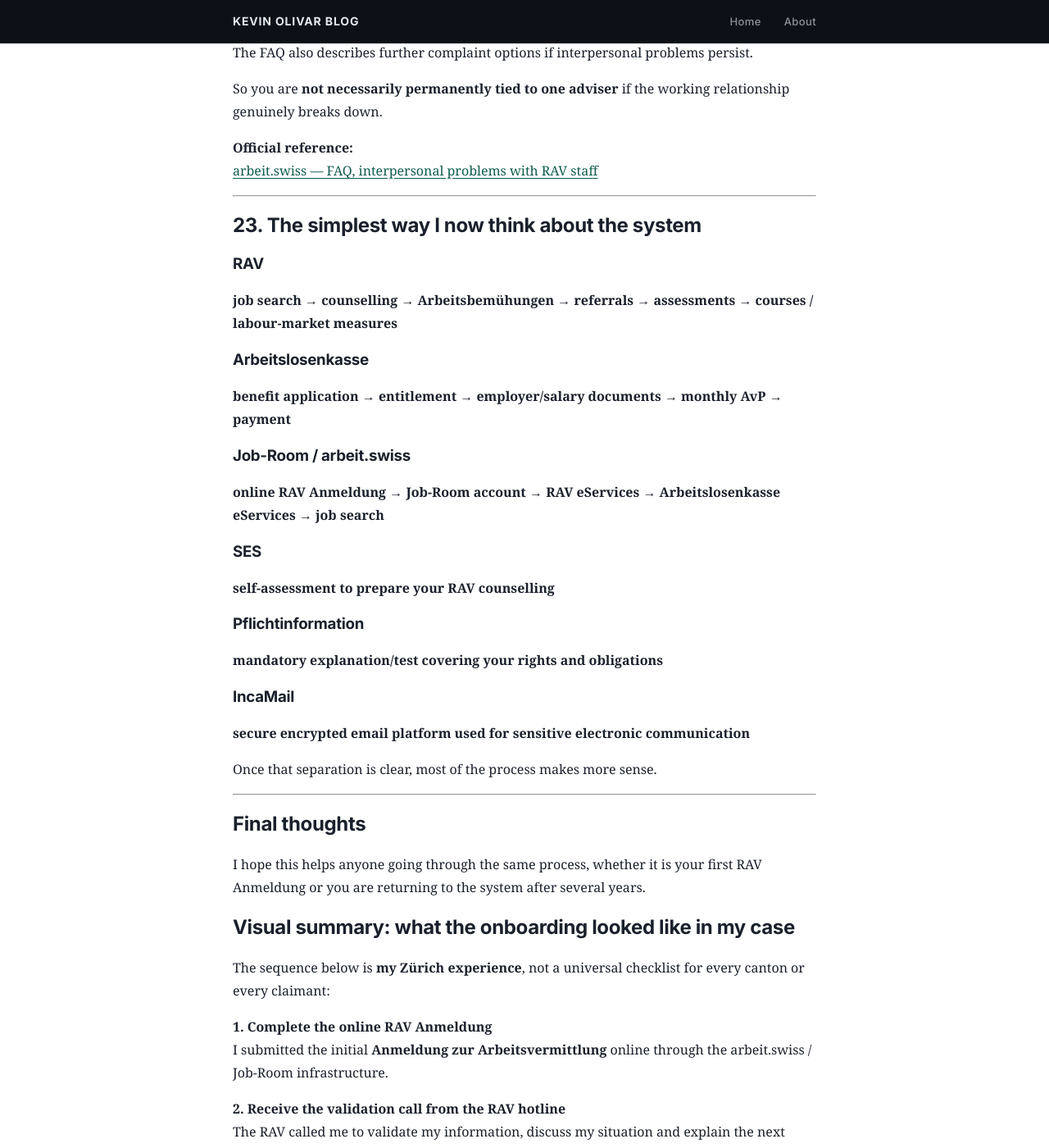
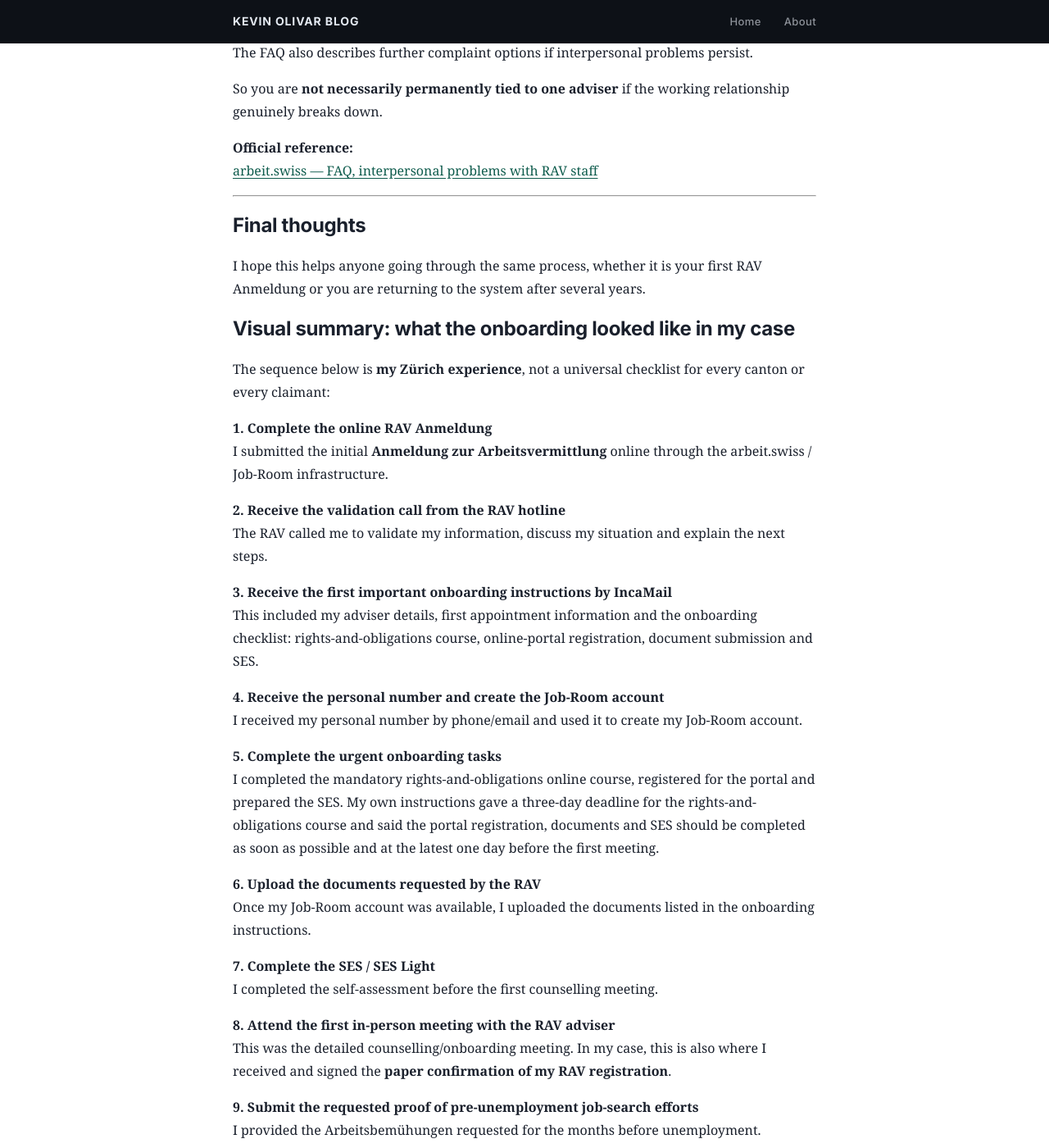
Before and after one commit to olivark/olivark.github.io, a Jekyll site: the page built from _posts/2026-08-18-rav-onboarding-switzerland.md, in a window 1280 px wide and 1400 px high, scrolled down 27797 px. Shown: the whole window at 82% size. Built offline with Jekyll 4.4.1, drawn with Linux system fonts in a browser that asks for light colours.

Commit message:
doc: update rav post

```diff
--- a/_posts/2026-08-18-rav-onboarding-switzerland.md
+++ b/_posts/2026-08-18-rav-onboarding-switzerland.md
@@ -941,36 +941,6 @@ So you are **not necessarily permanently tied to one adviser** if the working re
 
 ---
 
-## 23. The simplest way I now think about the system
-
-### RAV
-
-**job search → counselling → Arbeitsbemühungen → referrals → assessments → courses / labour-market measures**
-
-### Arbeitslosenkasse
-
-**benefit application → entitlement → employer/salary documents → monthly AvP → payment**
-
-### Job-Room / arbeit.swiss
-
-**online RAV Anmeldung → Job-Room account → RAV eServices → Arbeitslosenkasse eServices → job search**
-
-### SES
-
-**self-assessment to prepare your RAV counselling**
-
-### Pflichtinformation
-
-**mandatory explanation/test covering your rights and obligations**
-
-### IncaMail
-
-**secure encrypted email platform used for sensitive electronic communication**
-
-Once that separation is clear, most of the process makes more sense.
-
----
-
 ## Final thoughts
 
 I hope this helps anyone going through the same process, whether it is your first RAV Anmeldung or you are returning to the system after several years.
```
